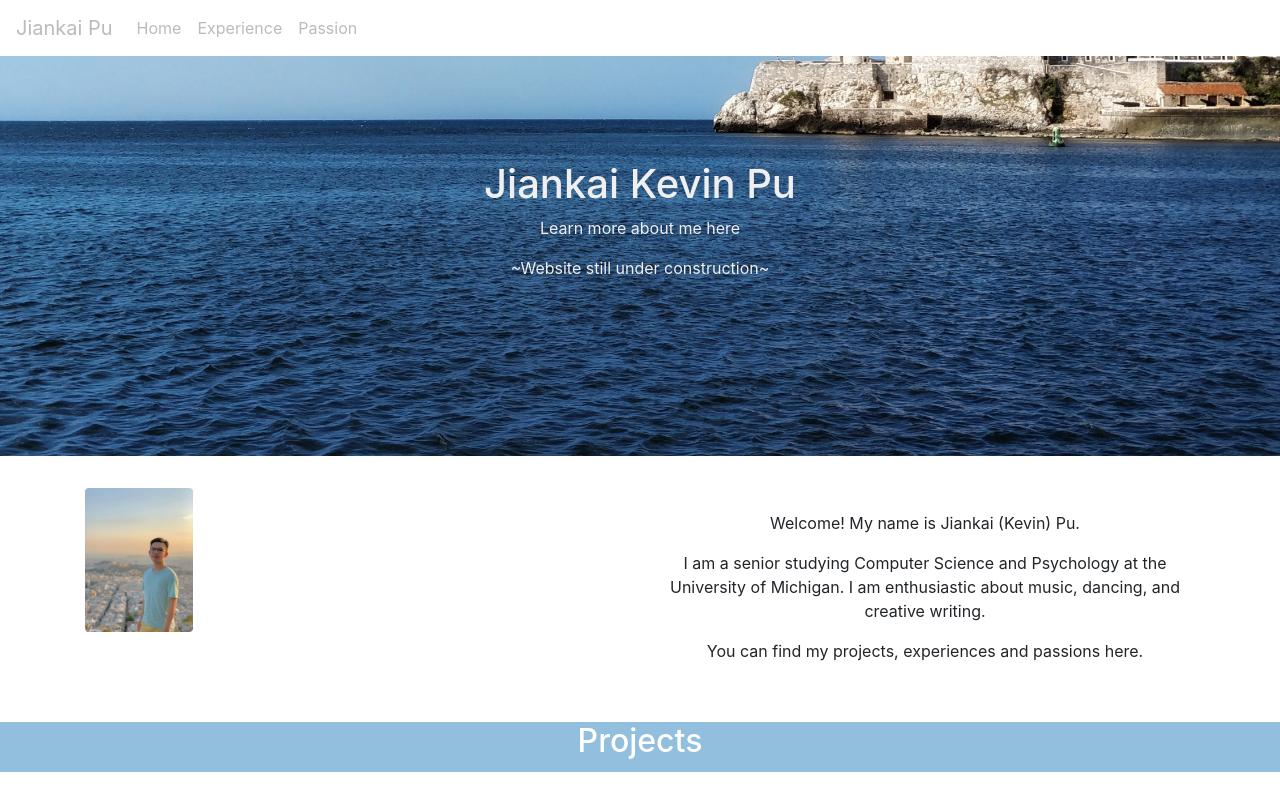
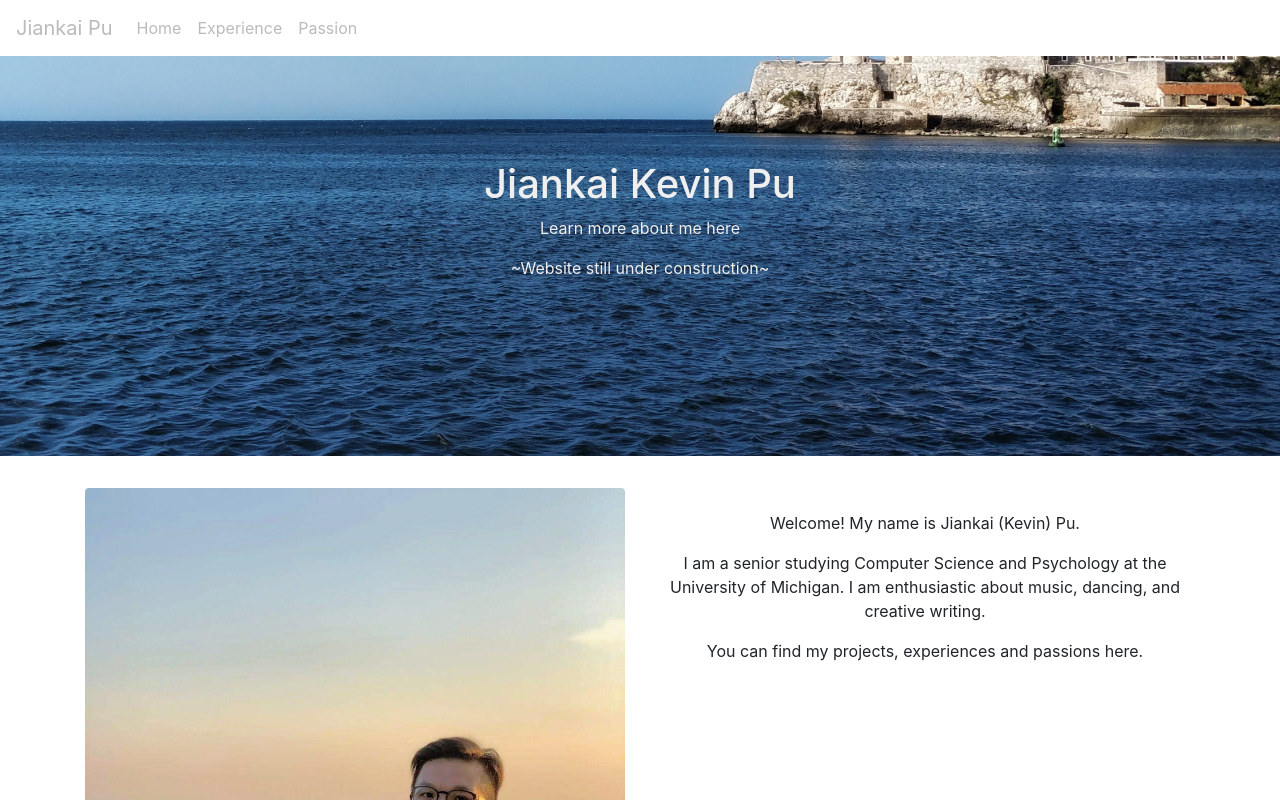
Before and after one commit to kevinpjk/website, a React (Create React App) app: page /#/ in a window 1280 px wide. Shown: the top 800 px of the page. Built offline with nearby package versions, Linux system fonts and the light colour scheme.

Commit message:
profile pic

```diff
--- a/src/Home.js
+++ b/src/Home.js
@@ -40,7 +40,7 @@ export const Home = () => {
             <Container>
                 <Row>
                     <Col>
-                        <Image src={profile} alt="Profile" rounded style={{width:108, height:144}}/>
+                        <Image src={profile} alt="Profile" rounded fluid/>
                     </Col>
                     <Col>
                         <div className="mainText">
```
